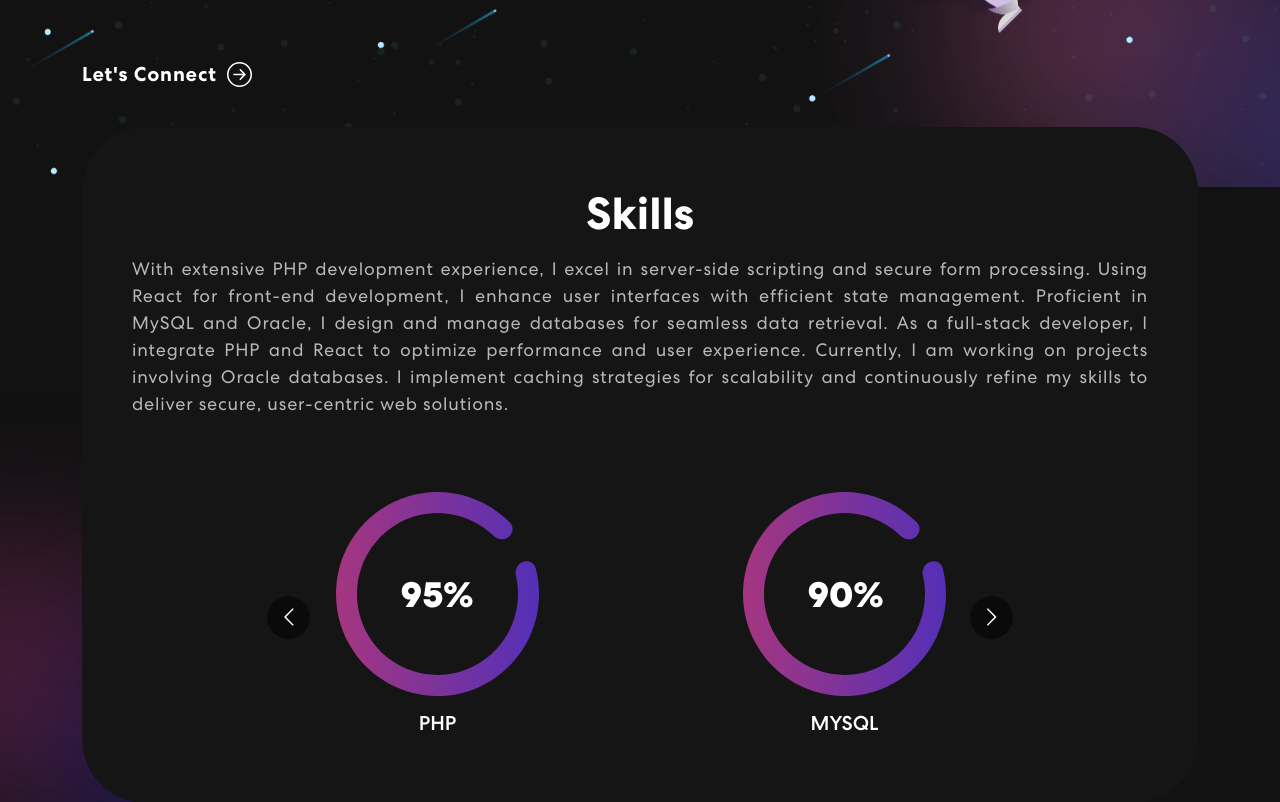
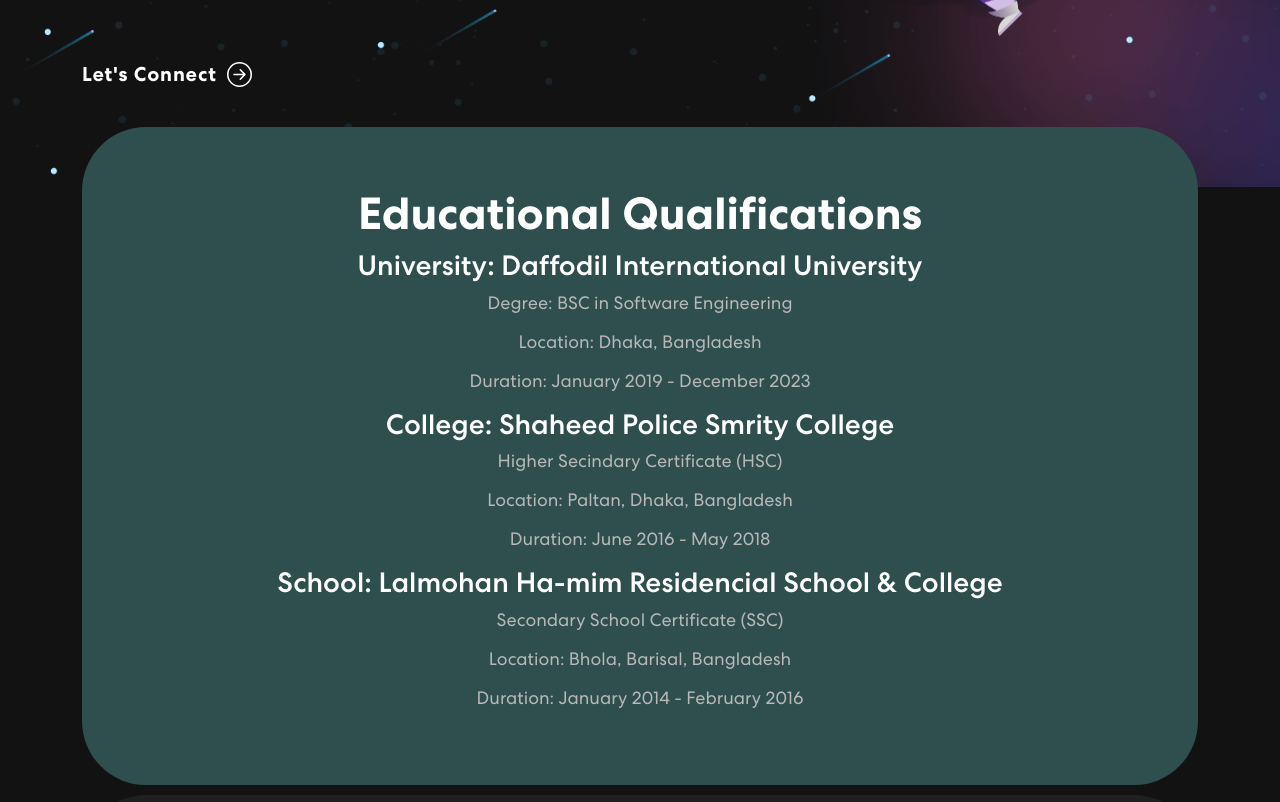
Before and after one commit to jabedhossainxyz/portfolio, a React (Create React App) app: page / in a window 1280 px wide. Shown: the part 660-1462 px from the top of the page. Built offline with nearby package versions, Linux system fonts and the light colour scheme.

Commit message:
"Updated App.css with new styles for education section, and modified App.js and Navbar.js to include Education component and navigation link."

```diff
--- a/src/App.css
+++ b/src/App.css
@@ -356,7 +356,7 @@
 }
 
 .skill-bx {
-  background: #151515;
+  background: #1f1f1f;
   border-radius: 64px;
   text-align: center;
   padding: 60px 50px;
@@ -395,6 +395,41 @@
   z-index: -4;
 }
 
+/* educational qualifications css */
+.education {
+  padding: 0 0 50px 0;
+  position: relative;
+}
+
+.education-bx {
+  background: #2f4f4f;
+  border-radius: 64px;
+  text-align: center;
+  padding: 60px 50px;
+  margin-top: -60px;
+  margin-bottom: 20px;
+  -webkit-border-radius: 64px;
+  -moz-border-radius: 64px;
+  -ms-border-radius: 64px;
+  -o-border-radius: 64px;
+}
+
+.education h2,
+p,
+h3 {
+  text-align: center;
+}
+
+.education h2 {
+  font-size: 45px;
+  font-weight: 700;
+}
+
+.education p {
+  color: #B8B8B8;
+  font-size: 18px;
+}
+
 /* professional experience css */
 .experience {
   padding: 0 0 50px 0;
@@ -402,7 +437,7 @@
 }
 
 .experience-bx {
-  background: #151515;
+  background: linear-gradient(90.21deg, hsla(323, 32%, 39%, 0.568) -5.91%, #492fbddc 111.58%);
   border-radius: 64px;
   padding: 60px 50px;
   margin-top: 60px;
@@ -433,7 +468,13 @@
 .project {
   padding: 80px 0;
   position: relative;
-  background-color: black;
+  background-color: #1a1e2a;
+  margin-bottom: 20px;
+  border-radius: 75px;
+  -webkit-border-radius: 75px;
+  -moz-border-radius: 75px;
+  -ms-border-radius: 75px;
+  -o-border-radius: 75px;
 }
 
 .project h2 {
--- a/src/App.js
+++ b/src/App.js
@@ -7,12 +7,14 @@
 import { Skills } from "./components/Skills";
 import { Projects } from "./components/Projects";
 import Experience from './components/Experience';
+import Education from './components/Education';
 
 function App() {
   return (
     <div className="App">
       <Navbar />
       <Banner />
+      <Education/>
       <Skills />
       <Experience/>
       <Projects />
--- /dev/null
+++ b/src/components/Education.js
@@ -0,0 +1,48 @@
+import React from "react";
+
+const Education = () => {
+  return (
+    <section className="education" id="education">
+      <div className="container">
+        <div className="row">
+          <div className="col-12">
+            <div className="education-bx wow zoomIn">
+              <h2>Educational Qualifications</h2>
+              <div className="education-details">
+                <div className="education-item">
+                  <h3>University: Daffodil International University</h3>
+                  <p>
+                    Degree:{" "}
+                    BSC in Software Engineering
+                  </p>
+                  <p>Location: Dhaka, Bangladesh</p>
+                  <p>Duration: January 2019 - December 2023</p>
+                </div>
+
+                <div className="education-item">
+                  <h3>College: Shaheed Police Smrity College</h3>
+                  <p>
+                    Higher Secindary Certificate (HSC)
+                  </p>
+                  <p>Location: Paltan, Dhaka, Bangladesh</p>
+                  <p>Duration: June 2016 - May 2018</p>
+                </div>
+
+                <div className="education-item">
+                  <h3>School: Lalmohan Ha-mim Residencial School & College</h3>
+                  <p>
+                    Secondary School Certificate (SSC)
+                  </p>
+                  <p>Location: Bhola, Barisal, Bangladesh</p>
+                  <p>Duration: January 2014 - February 2016</p>
+                </div>
+              </div>
+            </div>
+          </div>
+        </div>
+      </div>
+    </section>
+  );
+};
+
+export default Education;
--- a/src/components/Navbar.js
+++ b/src/components/Navbar.js
@@ -51,15 +51,19 @@
             >
               Home
             </Nav.Link>
+
+            {/* education */}
             <Nav.Link
-              href="#projects"
+              href="#education"
               className={
-                activeLink === "projects" ? "active navbar-link" : "navbar-link"
+                activeLink === "skills" ? "active navbar-link" : "navbar-link"
               }
-              onClick={() => onUpdateActiveLink("projects")}
+              onClick={() => onUpdateActiveLink("education")}
             >
-              Projects
+              Education
             </Nav.Link>
+
+            {/* skills */}
             <Nav.Link
               href="#skills"
               className={
@@ -69,6 +73,8 @@
             >
               Skills
             </Nav.Link>
+
+            {/* experience */}
             <Nav.Link
               href="#experience"
               className={
@@ -80,7 +86,20 @@
             >
               Experience
             </Nav.Link>
+
+            {/* projects */}
+            <Nav.Link
+              href="#projects"
+              className={
+                activeLink === "projects" ? "active navbar-link" : "navbar-link"
+              }
+              onClick={() => onUpdateActiveLink("projects")}
+            >
+              Projects
+            </Nav.Link>
+
           </Nav>
+
           <span className="navbar-text">
             <div className="social-icon">
               <a href="https://www.linkedin.com/in/jabedhossain" target="blank">
```
